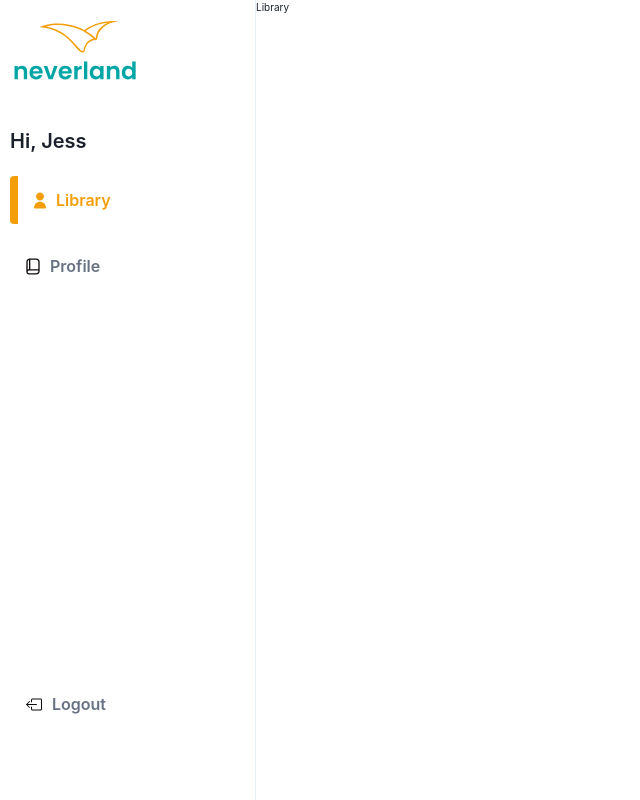
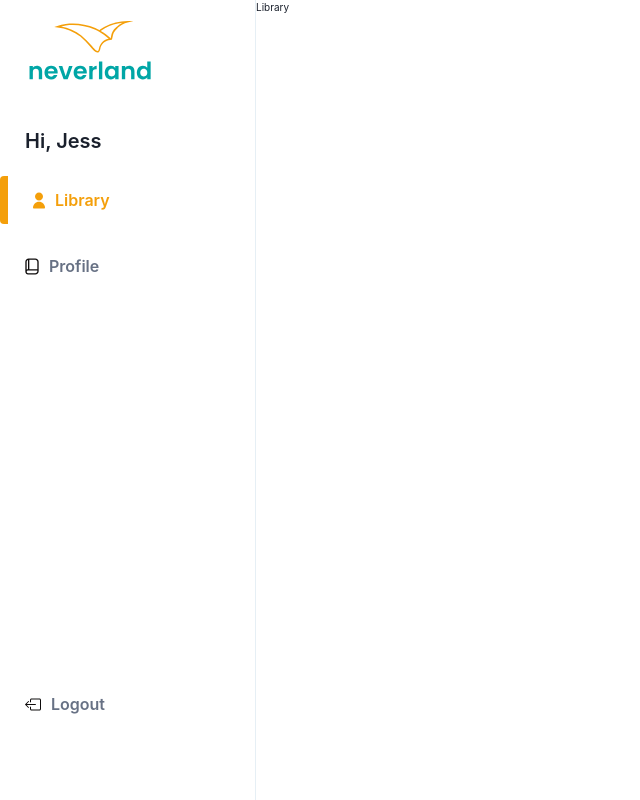
Before and after one commit to NEVERLAND-repository/Neverland-Client, a React (Create React App) app: page /dashboard in a window 1280 px wide. Shown: the whole page, without its empty margins (0-640 px from the left). Built offline with nearby package versions, Linux system fonts and the light colour scheme.

Commit message:
Add padding to sidebar
Signed-off-by: Ekene Nwobodo <nwobodoe71@gmail.com>

```diff
--- a/src/pages/dashboard/form.styles.js
+++ b/src/pages/dashboard/form.styles.js
@@ -1,10 +1,8 @@
 import styled from 'styled-components';
 
 export const FormWrapper = styled.section`
-  padding: 2rem;
+  padding: 7rem 2rem;
   background: #f5f7fa;
-  padding-top: 6rem;
-
 `;
 
 export const DashboardForm = styled.form`
@@ -20,7 +18,7 @@ export const DashboardForm = styled.form`
 
   .subtitle {
     font-size: 1.5rem;
-    color: ${({ theme }) => theme.color.secondaryColor};
+    color: ${ ({ theme }) => theme.color.secondaryColor };
   }
 
   .form__group {
@@ -31,6 +29,7 @@ export const DashboardForm = styled.form`
     @media screen and (min-width: 48rem) {
       display: grid;
       grid-template-columns: 30% 70%;
+      align-items: center;
       gap: 3rem;
     }
   }
@@ -86,7 +85,7 @@ export const DashboardForm = styled.form`
 
   /* input[type='radio']:checked {
     border-color: #f49f0a;
-    color: ${({ theme }) => theme.color.primaryColor} ;
+    color: ${ ({ theme }) => theme.color.primaryColor } ;
   } */
 
   .form_group_input__side label {
@@ -94,6 +93,6 @@ export const DashboardForm = styled.form`
   }
 
   .save__changes__btn {
-    margin: 0 auto;
+    margin: 4rem auto 0 auto;
   }
 `;
--- a/src/pages/dashboard/sidebar-styles.js
+++ b/src/pages/dashboard/sidebar-styles.js
@@ -2,7 +2,6 @@ import { Link, NavLink } from 'react-router-dom';
 import styled, { css } from 'styled-components';
 
 export const SidebarWrapper = styled.div`
-
   @media screen and (min-width: 48rem) {
     display: grid;
     grid-template-columns: 20% 80%;
@@ -39,10 +38,9 @@ export const SidebarNavigationButtons = styled.section`
   /* Media query */
   @media screen and (min-width: 48rem) {
     display: flex;
-    padding: 2rem 1rem;
+    padding: 2rem 0;
     flex-direction: column;
     border-right: 1px solid #e6eff5;
-    position: sticky;
     position: sticky;
     top: 0;
     height: 100vh;
@@ -58,11 +56,11 @@ export const Main = styled.main`
     display: flex;
     align-items: center;
     height: 48px;
-    padding: 16px;
+    /* padding: 16px; */
     margin-bottom: 8px;
     border-radius: 4px;
     cursor: pointer;
-    font-size: 16px;
+    font-size: 1.6rem;
     font-weight: 600;
     width: 100%;
     transition-duration: 0.3s;
@@ -85,11 +83,13 @@ export const Main = styled.main`
       border-left: 8px solid ${ ({ theme }) => theme.color.primaryColor };
       color: ${ ({ theme }) => theme.color.primaryColor };
     }
+  }
 
-    &.image__active {
-      filter: invert(54%) sepia(94%) saturate(470%) hue-rotate(359deg)
-        brightness(105%) contrast(92%);
-    }
+  &.image__active {
+    -webkit-filter: invert(54%) sepia(94%) saturate(470%) hue-rotate(359deg)
+      brightness(105%) contrast(92%);
+    filter: invert(54%) sepia(94%) saturate(470%) hue-rotate(359deg)
+      brightness(105%) contrast(92%);
   }
 
   .sidebar__navlinks__container {
--- a/src/pages/dashboard/sidebar.js
+++ b/src/pages/dashboard/sidebar.js
@@ -31,21 +31,21 @@ const Sidebar = () => {
   return (
     <SidebarWrapper>
       <SidebarNavigationButtons isShowing={ isShowing }>
-        <header className='header margin-b'>
-          <nav className='sidebar__navbar'>
+        <header className='header margin-b padding-l'>
+          <nav className='sidebar__navbar padding-l'>
             <NavLinkLogo to='/home'>
               <img src={ dashLogo } alt={ dashLogo } />
             </NavLinkLogo>
           </nav>
         </header>
         <Main>
-          <h1 className='title margin-b'>Hi, Jess</h1>
+          <h1 className='title margin-b padding-l'>Hi, Jess</h1>
           <section className='sidebar__navlinks__container'>
             <div className='sidebar__navlinks'>
               {categories.map((category, index) => {
                 return (
                   <div
-                    className={ ` links  ${ index === value && 'active' }` }
+                    className={ ` links padding-l  ${ index === value && 'active' }` }
                     key={ index }
                     onClick={ () => { setValue(index); setIsShowing(false) } }
                   >
@@ -59,7 +59,7 @@ const Sidebar = () => {
                 );
               })}
             </div>
-            <div className='links' onClick={ () => {} }>
+            <div className='links padding-l' onClick={ () => {} }>
               <img src={ logoutIcon } alt={ logoutIcon } />
               Logout
             </div>
--- a/src/themes/globalStyles.js
+++ b/src/themes/globalStyles.js
@@ -9,6 +9,10 @@ const GlobalStyle = createGlobalStyle`
 .margin-b{
     margin-bottom: 2rem;
 }
+
+.padding-l{
+    padding-left: 2.5rem;
+}
 `;
 
 export default GlobalStyle;
```
Also changed, not shown: src/pages/dashboard/profile.styles.js (+0 -12 lines).
